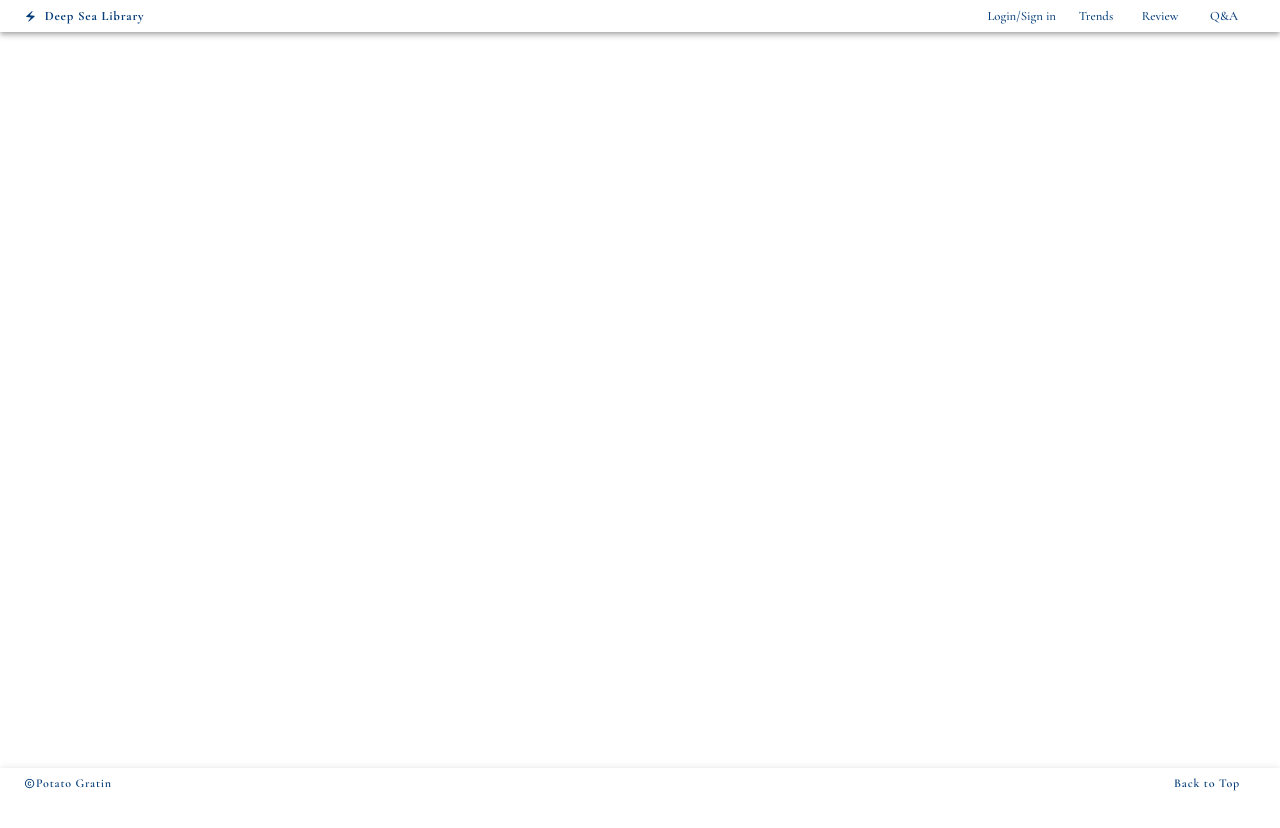
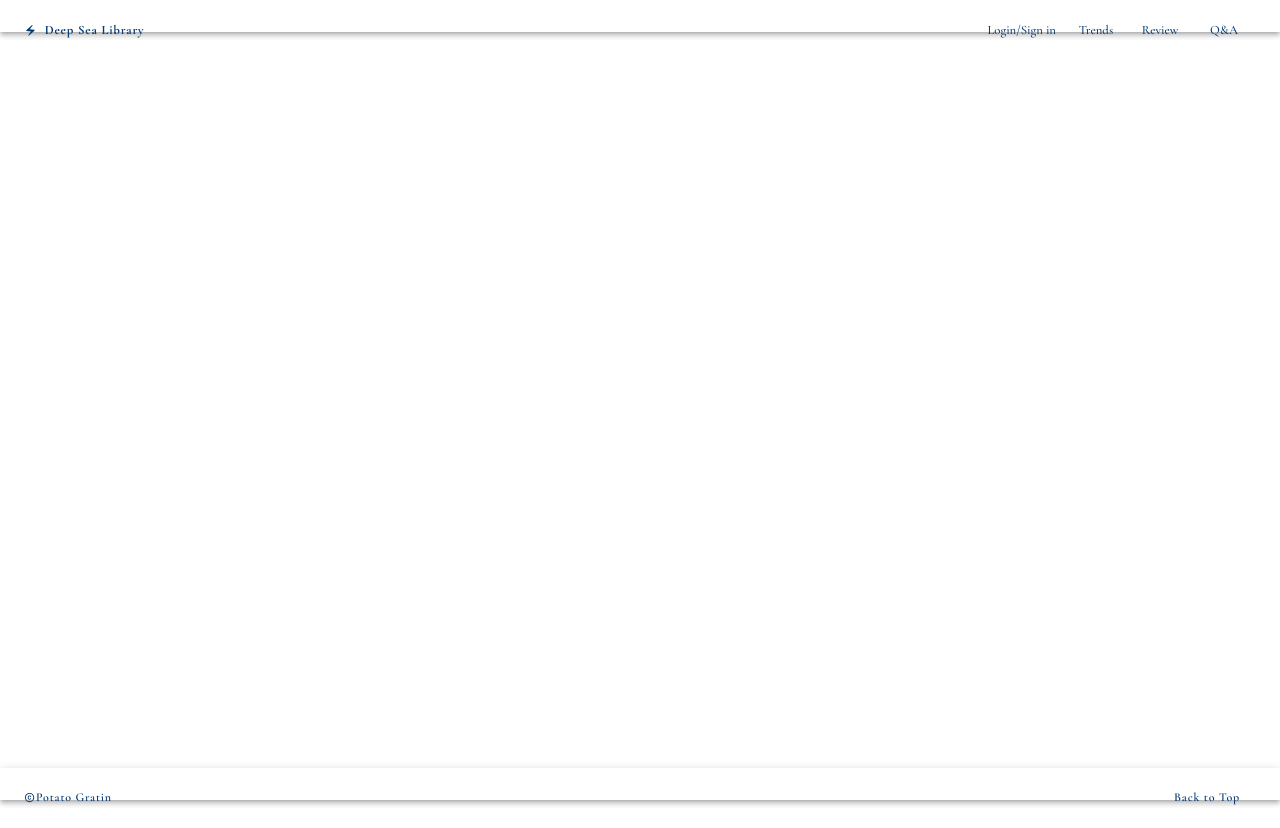
Before and after one commit to Potato-Gratin/Front, a React (Create React App) app in the folder techPad-frontend/: page / in a window 1280 px wide. Before the commit the page ends 800 px from the top, so only its background shows below. Built offline with nearby package versions, Linux system fonts and the light colour scheme.

Commit message:
カラーパレット、フォント、ヘッダー・フッターの幅を修正

```diff
--- a/techPad-frontend/src/asset/theme/theme.js
+++ b/techPad-frontend/src/asset/theme/theme.js
@@ -3,9 +3,11 @@ import { createTheme } from '@mui/material/styles';
 
 const theme = createTheme({
     palette: {
-        neutral: {
-            main: '#FFFFFF',
-            contrastText: '#043c78',
+        navy: {
+            main: '#043c78',
+        },
+        lightBlue: {
+            main: '#afc8ff',
         },
         background: {
             default: '#FFFFFF',
@@ -14,7 +16,7 @@ const theme = createTheme({
     typography: {
         fontFamily: [
             'Cormorant Garamond',
-            'Noto Serif Japanese',
+            'Noto Serif JP',
             'sans-serif'
         ].join(','),
     },
@@ -22,11 +24,11 @@ const theme = createTheme({
         MuiToolbar: {
             styleOverrides: {
                 dense: {
-                    height: 32,
-                    minHeight: 32,
+                    height: 60,
+                    minHeight: 60,
                 }
             }
-        }
+        },
     },
 });
 
```
